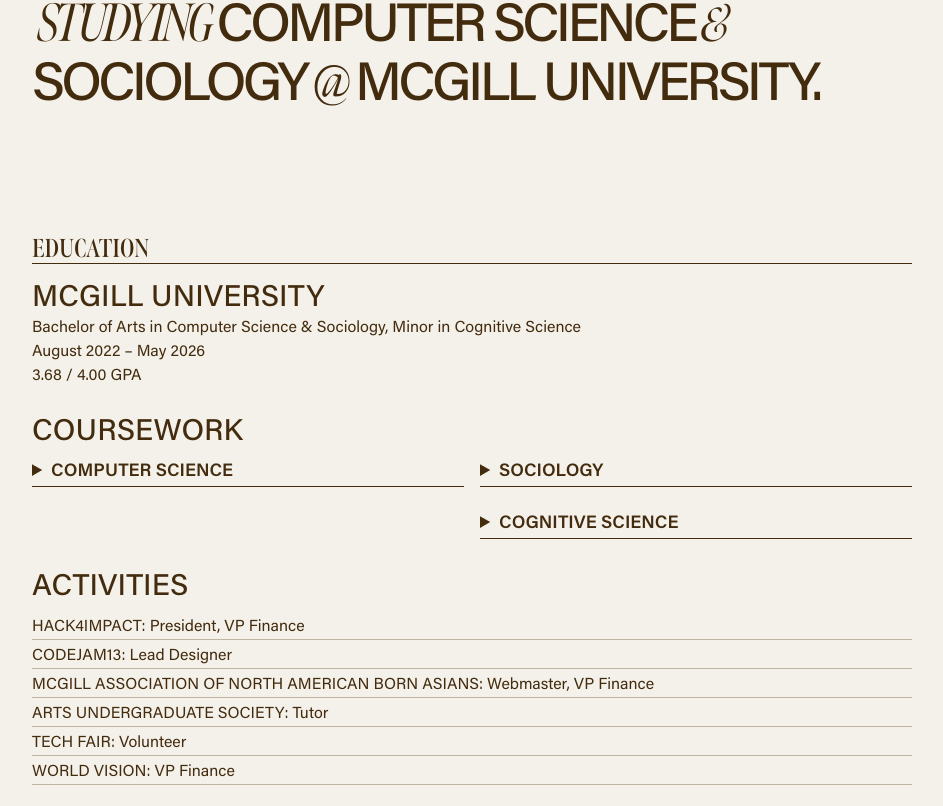
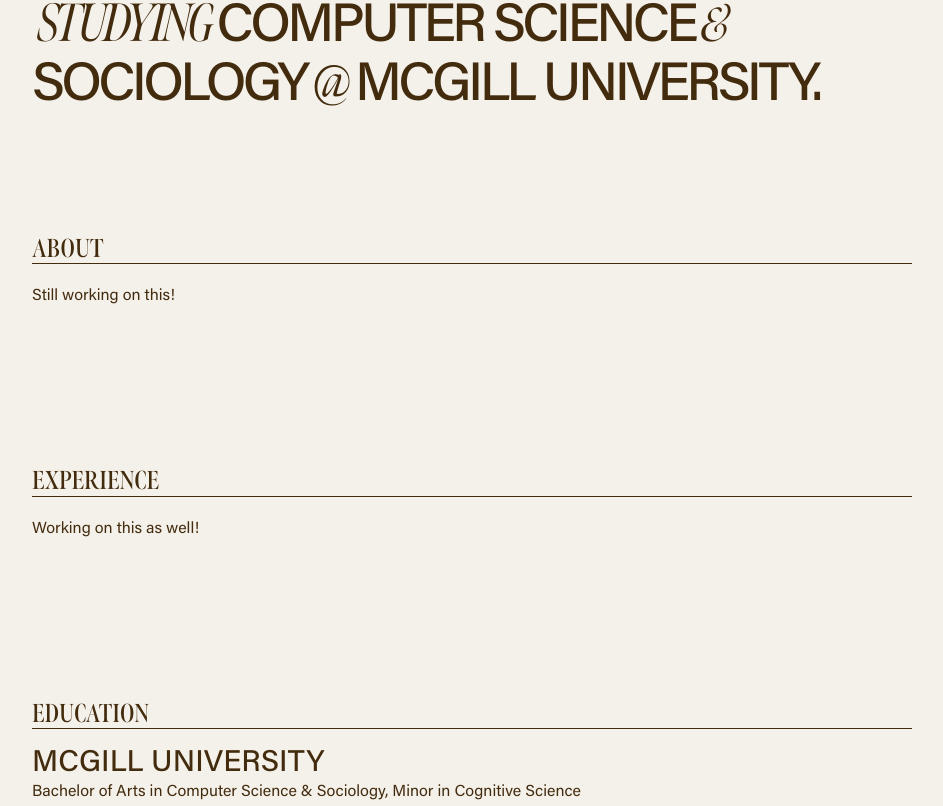
Before and after one commit to ReiKong/personal-website-2, a Next.js app: page / in a window 1280 px wide. Shown: the part 644-1450 px from the top of the page, without its empty margins (328-1271 px from the left). Built offline with nearby package versions, Linux system fonts and the light colour scheme; a web font is replaced by a local one.

Commit message:
Added About and Experience sections, changed cursor for expand-collapse coursework subsections

```diff
--- a/components/mainContent.tsx
+++ b/components/mainContent.tsx
@@ -1,12 +1,16 @@
 import Header from './sections/header'
+import About from './sections/about'
 import Education from './sections/education'
 import Skills from './sections/skills'
 import Projects from './sections/projects'
+import Experience from './sections/experience'
 
 export default function mainContent() {
     return (
         <div className="top-0 bottom-0 right-0 p-10 relative min-h-[100vh] border-b-[1px] border-b-secondary1">
             <Header />
+            <About />
+            <Experience />
             <Education />
             <Skills />
             <Projects />
--- a/components/navigation/footer.tsx
+++ b/components/navigation/footer.tsx
@@ -95,7 +95,7 @@
                     ))}
 
                     <Link
-                        className="text-primary text-[16px] hover:text-secondary1 transition-colors duration-300 hover:font-serif"
+                        className="text-primary text-[16px] hover:primary transition-colors duration-300 hover:font-serif"
                         href="/rei_kong_resume.pdf"
                         target="_blank"
                         rel="noreferrer noopener">
--- a/components/sections/about.tsx
+++ b/components/sections/about.tsx
@@ -0,0 +1,12 @@
+export default function About() {
+    return (
+        <div id="about">
+            <div className="sectionHeader">
+                <h2 className="sectionHeader">About</h2>
+            </div>
+            <div>
+                <p>Still working on this!</p>
+            </div>
+        </div>
+    )
+}
--- a/components/sections/education.tsx
+++ b/components/sections/education.tsx
@@ -17,7 +17,7 @@
                     <h3 className="sectionSubheader">Coursework</h3>
                     <div className="grid grid-cols-1 md:grid-cols-2 gap-y-[20px] gap-x-4 w-[100%]">
                         <details className="flex flex-col items-start gap-y-[4px] w-[100%]">
-                            <summary className="tableHeader">
+                            <summary className="tableHeader cursor-pointer">
                                 Computer Science
                             </summary>
                             <div className="flex flex-col items-start w-full gap-y-[4px] pt-[4px]">
@@ -41,7 +41,7 @@
 
                         <div className="flex flex-col items-start gap-y-[20px] w-[100%]">
                             <details className="flex flex-col items-start gap-y-[4px] w-[100%]">
-                                <summary className="tableHeader">
+                                <summary className="tableHeader cursor-pointer">
                                     Sociology
                                 </summary>
                                 <div className="flex flex-col items-start w-full gap-y-[4px] pt-[4px]">
@@ -56,7 +56,7 @@
                                 </div>
                             </details>
                             <details className="flex flex-col items-start gap-y-[4px] w-[100%]">
-                                <summary className="tableHeader">
+                                <summary className="tableHeader cursor-pointer">
                                 Cognitive Science
                                 </summary>
                                 <div className="flex flex-col items-start w-full gap-y-[4px] pt-[4px]">
--- /dev/null
+++ b/components/sections/experience.tsx
@@ -0,0 +1,12 @@
+export default function Experience() {
+    return (
+        <div id="experience">
+            <div className="sectionHeader">
+                <h2 className="sectionHeader">Experience</h2>
+            </div>
+            <div>
+                <p>Working on this as well!</p>
+            </div>
+        </div>
+    )
+}
--- a/styles/globals.css
+++ b/styles/globals.css
@@ -194,7 +194,7 @@
   font-style: italic;
 }
 
-#education, #skills, #projects {
+#about, #experience, #education, #skills, #projects {
   display: flex;
   padding-top: 80px;
   padding-bottom: 80px;
```
